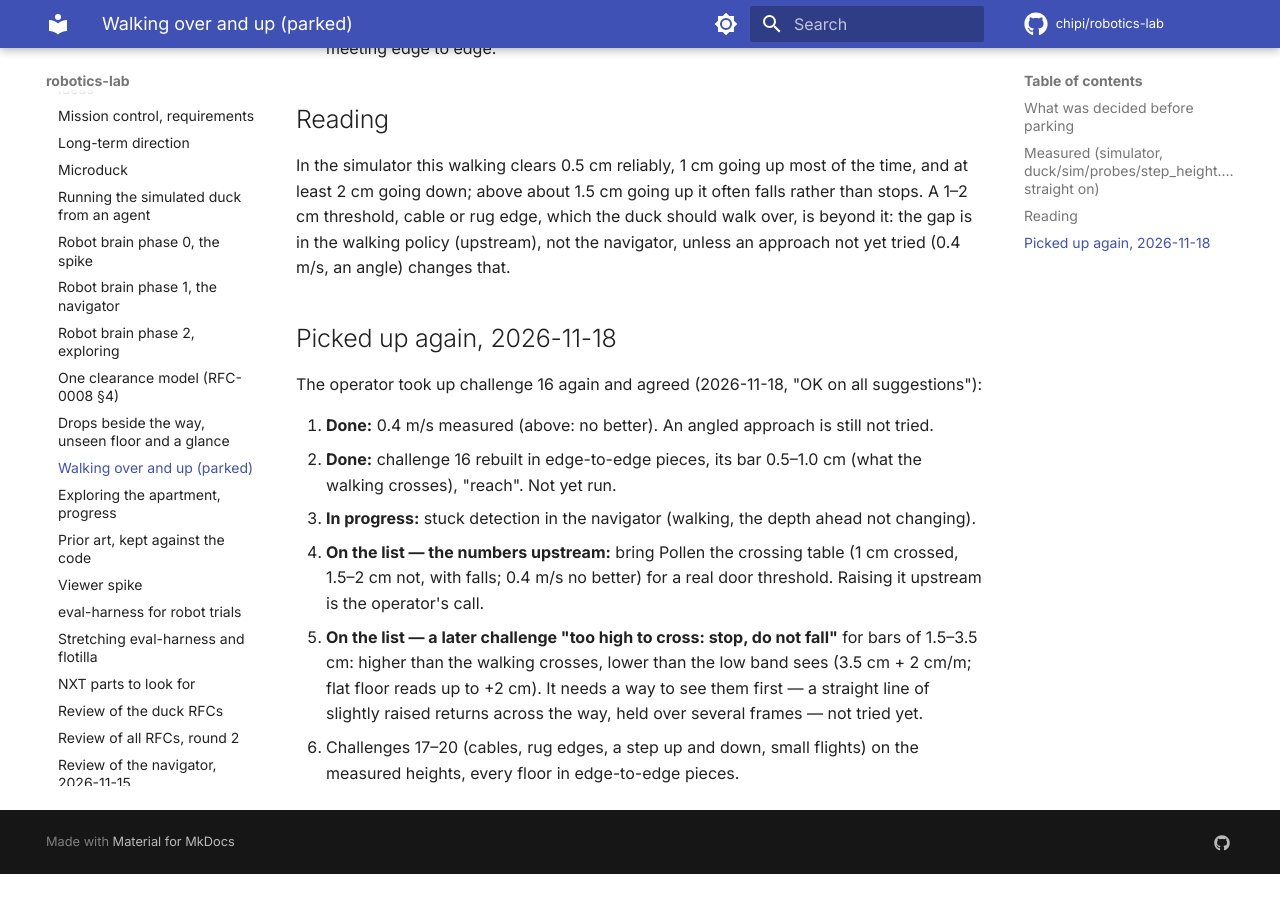
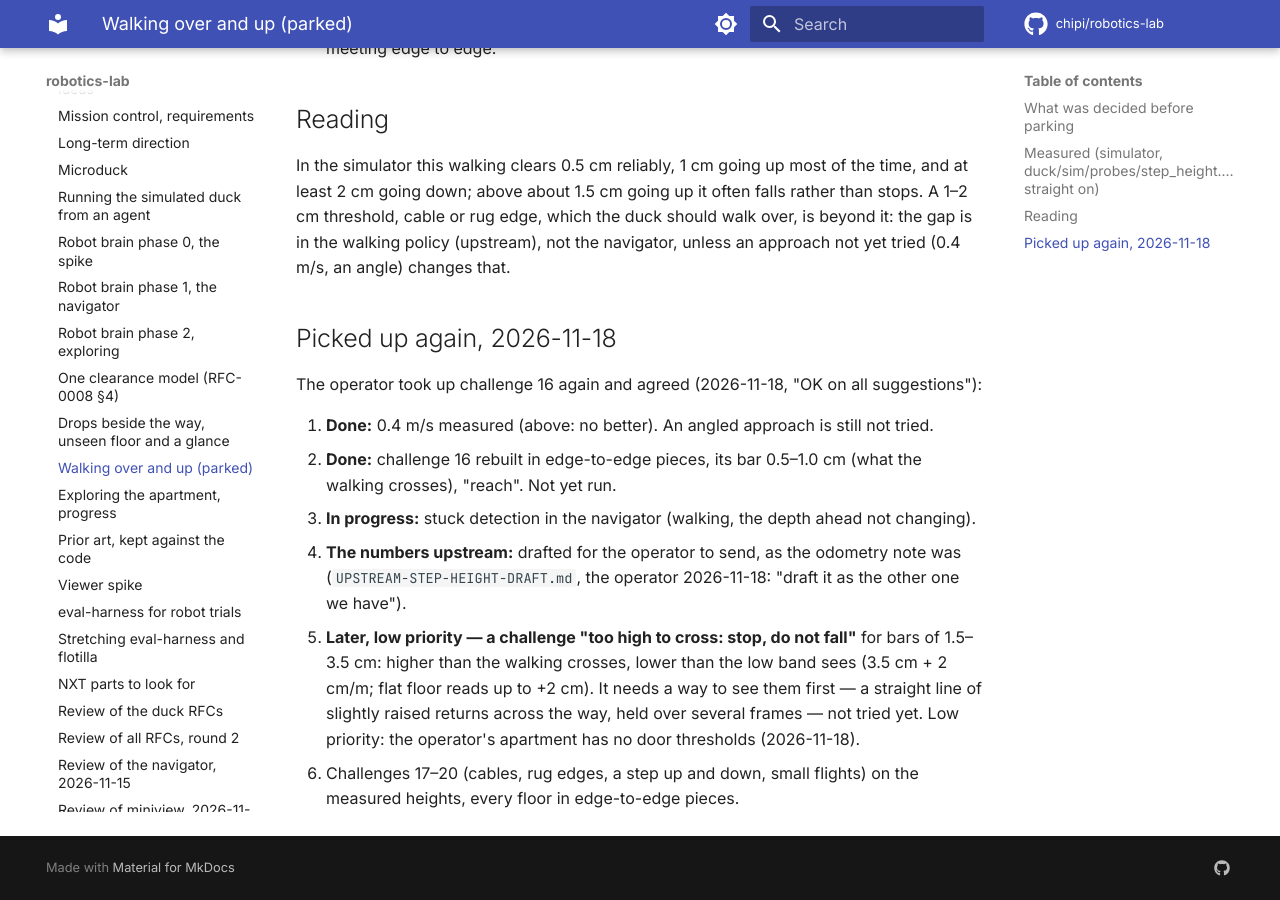
Before and after one commit to chipi/robotics-lab, an MkDocs documentation site: the page built from docs/wip/STEPS.md, in a window 1280 px wide and 900 px high, scrolled down 1431 px. Built offline with MkDocs 1.6.1 and Material for MkDocs 9.7.7, drawn with Linux system fonts in a browser that asks for light colours; comment, search, counter and statistics services are not loaded; before the commit the page ends 2305 px from its top, so only the background shows below that.

Commit message:
docs: a draft for Pollen on the walking's step height; the operator's apartment has no thresholds
- docs/wip/UPSTREAM-STEP-HEIGHT-DRAFT.md, in the form of the odometry draft (the operator,
  2026-11-18): the walking crosses about 1 cm, stalls or falls at 1.5-2 cm, speed no help; the
  edge-to-edge note; what was not checked. Not posted; notes for the operator flag that the
  0.3 m/s table was measured once and not rerun.
- STEPS.md: "too high to cross" is later and low priority — no door thresholds at home.

Gates: make docs-lint -> docs-lint PASS; make docs-build -> docs built; secrets scan PASS.

Co-Authored-By: Claude Opus 5.5 <noreply@anthropic.com>
Claude-Session: https://claude.ai/code/session_01DJqN6uAf3JMxzKiugKhYEb

```diff
--- a/docs/wip/STEPS.md
+++ b/docs/wip/STEPS.md
@@ -54,12 +54,12 @@ The operator took up challenge 16 again and agreed (2026-11-18, "OK on all sugge
 2. **Done:** challenge 16 rebuilt in edge-to-edge pieces, its bar 0.5–1.0 cm (what the walking
    crosses), "reach". Not yet run.
 3. **In progress:** stuck detection in the navigator (walking, the depth ahead not changing).
-4. **On the list — the numbers upstream:** bring Pollen the crossing table (1 cm crossed, 1.5–2 cm
-   not, with falls; 0.4 m/s no better) for a real door threshold. Raising it upstream is the
-   operator's call.
-5. **On the list — a later challenge "too high to cross: stop, do not fall"** for bars of 1.5–3.5
+4. **The numbers upstream:** drafted for the operator to send, as the odometry note was
+   (`UPSTREAM-STEP-HEIGHT-DRAFT.md`, the operator 2026-11-18: "draft it as the other one we have").
+5. **Later, low priority — a challenge "too high to cross: stop, do not fall"** for bars of 1.5–3.5
    cm: higher than the walking crosses, lower than the low band sees (3.5 cm + 2 cm/m; flat floor
    reads up to +2 cm). It needs a way to see them first — a straight line of slightly raised returns
-   across the way, held over several frames — not tried yet.
+   across the way, held over several frames — not tried yet. Low priority: the operator's apartment
+   has no door thresholds (2026-11-18).
 6. Challenges 17–20 (cables, rug edges, a step up and down, small flights) on the measured heights,
    every floor in edge-to-edge pieces.
```
Also changed, not shown: docs/wip/UPSTREAM-STEP-HEIGHT-DRAFT.md (added, +75 -0 lines).
